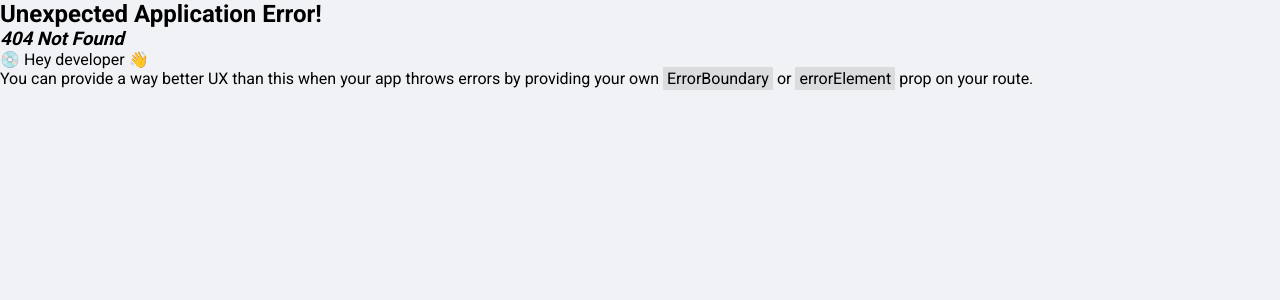
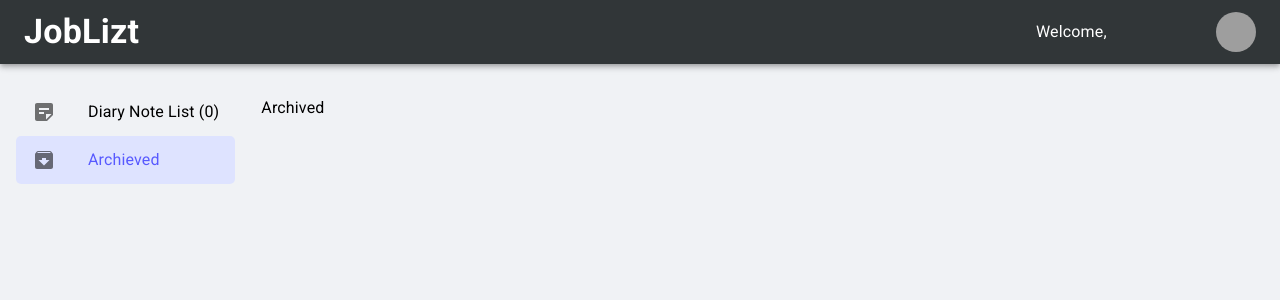
Before and after one commit to aldysprima/personal-diary, a React (Vite) app: page /archived in a window 1280 px wide. Before the commit this address had no page. Shown: the top 300 px of the page. Built offline with nearby package versions, Linux system fonts and the light colour scheme; grey boxes are pictures that could not be loaded.

Commit message:
paging and search feat in diary notes list

```diff
--- a/src/App.jsx
+++ b/src/App.jsx
@@ -2,6 +2,7 @@ import { createBrowserRouter, RouterProvider } from "react-router-dom";
 import Login from "./pages/Login";
 import NoteList from "./pages/NoteList";
 import NoteDetail from "./pages/NoteDetail";
+import Archived from "./pages/Archived";
 import "react-toastify/dist/ReactToastify.css";
 import { ToastContainer } from "react-toastify";
 import Register from "./pages/Register";
@@ -23,6 +24,10 @@ const router = createBrowserRouter([
     path: "/register",
     element: <Register />,
   },
+  {
+    path: "/archived",
+    element: <Archived />,
+  },
 ]);
 
 function App() {
--- a/src/components/AddNotes.jsx
+++ b/src/components/AddNotes.jsx
@@ -51,8 +51,8 @@ function AddPost() {
     <>
       <Tooltip
         onClick={(e) => setOpen(true)}
-        title="Add Notes"
-        sx={{ position: "fixed", bottom: 50, right: 100 }}
+        title="Add Diary Notes"
+        sx={{ position: "fixed", bottom: 20, right: 100 }}
       >
         <Fab color="primary" aria-label="add">
           <Add />
--- a/src/components/Sidebar.jsx
+++ b/src/components/Sidebar.jsx
@@ -9,23 +9,44 @@ import {
   ListItemText,
 } from "@mui/material";
 import { Archive, StickyNote2 } from "@mui/icons-material";
+import { noteStore } from "../store";
 
 function Sidebar() {
+  const activeStyle = {
+    color: "#585AFF",
+    width: "inherit",
+    background: "#dee3ff",
+    borderRadius: "5px",
+    textDecoration: "none",
+    display: "block",
+  };
+
+  const inactiveStyle = {
+    textDecoration: "none",
+    color: "black",
+  };
+  const total_data = noteStore((state) => state.total_data);
   return (
     <Box flex={1} p={2}>
       <Box position="fixed">
         <List>
-          <NavLink>
+          <NavLink
+            to="/note-list"
+            style={({ isActive }) => (isActive ? activeStyle : inactiveStyle)}
+          >
             <ListItem disablePadding>
               <ListItemButton>
                 <ListItemIcon>
                   <StickyNote2 />
                 </ListItemIcon>
-                <ListItemText primary="Homepage" />
+                <ListItemText primary={`Diary Note List (${total_data})`} />
               </ListItemButton>
             </ListItem>
           </NavLink>
-          <NavLink>
+          <NavLink
+            to="/archived"
+            style={({ isActive }) => (isActive ? activeStyle : inactiveStyle)}
+          >
             <ListItem disablePadding>
               <ListItemButton>
                 <ListItemIcon>
--- /dev/null
+++ b/src/pages/Archived.jsx
@@ -0,0 +1,20 @@
+import { Box, Typography } from "@mui/material";
+import React from "react";
+import Navbar from "../components/Navbar";
+import Sidebar from "../components/Sidebar";
+
+const Archived = () => {
+  return (
+    <>
+      <Navbar />
+      <Box display="flex">
+        <Sidebar />
+        <Box flex={5} padding={4}>
+          <Typography>Archived</Typography>
+        </Box>
+      </Box>
+    </>
+  );
+};
+
+export default Archived;
--- a/src/pages/NoteDetail.jsx
+++ b/src/pages/NoteDetail.jsx
@@ -18,12 +18,15 @@ const NoteDetail = () => {
   const [edit, setEdit] = useState(false);
   const [data, setData] = useState({});
 
+  //Capture new Value
   const handleChange = (e) => {
     setData({
       ...data,
       [e.target.name]: e.target.value,
     });
   };
+
+  //SUbmit Data
   const onConfirmEdit = () => {
     const dataToSubmit = {
       title: data.title,
--- a/src/pages/NoteList.jsx
+++ b/src/pages/NoteList.jsx
@@ -1,5 +1,11 @@
 import { useEffect, useState } from "react";
-import { Box, Grid, InputBase } from "@mui/material";
+import {
+  Box,
+  Grid,
+  InputBase,
+  Pagination,
+  CircularProgress,
+} from "@mui/material";
 import Navbar from "../components/Navbar";
 import Notes from "../components/Notes";
 import Sidebar from "../components/Sidebar";
@@ -9,7 +15,7 @@ import AddPost from "../components/AddNotes";
 import PopupConfirmation from "../components/PopupConfirmation";
 const NoteList = () => {
   const navigate = useNavigate();
-  const { notes, fetchNotes, isLoading, archieveNotes } = noteStore(
+  const { notes, fetchNotes, isLoading, archieveNotes, total_data } = noteStore(
     (state) => state
   );
   const [open, setOpen] = useState(false);
@@ -21,7 +27,6 @@ const NoteList = () => {
     setKeyword(e.target.value);
   };
 
-  console.log("KEYWORD :", keyword);
   //Handle Archieve feature
   const onClickArchieve = (id) => {
     setSelectedNoteId(id);
@@ -46,6 +51,7 @@ const NoteList = () => {
       <Box display="flex">
         <Sidebar />
         <Box flex={5} padding={4}>
+          <Box display="flex" justifyContent="space-between">
             <Box
               bgcolor="white"
               padding="0 10px"
@@ -63,6 +69,25 @@ const NoteList = () => {
                 onChange={handleSearch}
               />
             </Box>
+            <Pagination
+              count={Math.ceil(total_data / 10)}
+              color="primary"
+              onChange={(event, value) => {
+                fetchNotes(keyword, value);
+              }}
+            />
+          </Box>
+
+          {isLoading ? (
+            <Box
+              display="flex"
+              justifyContent="center"
+              alignItems="center"
+              height="70vh"
+            >
+              <CircularProgress size={60} />
+            </Box>
+          ) : (
             <Grid container spacing={2}>
               {notes
                 ? notes.map((note, index) => {
@@ -79,6 +104,8 @@ const NoteList = () => {
                   })
                 : null}
             </Grid>
+          )}
+
           <AddPost />
           <PopupConfirmation
             open={open}
--- a/src/store/index.js
+++ b/src/store/index.js
@@ -44,13 +44,21 @@ export const noteStore = create((set) => ({
   isLoading: false,
   notes: [],
   note: {},
-  fetchNotes: async (keyword) => {
+  total_data: 0,
+  fetchNotes: async (keyword, page = 1) => {
     set({ isLoading: true });
     try {
-      const response = await Axios.get(`/diary?search=${keyword}`, {
-        headers: generateHeadersConfig(),
+      const response = await Axios.get(
+        `/diary?search=${keyword}&page=${page}`,
+        {
+          headers: generateHeadersConfig(),
+        }
+      );
+      set({
+        notes: await response.data.data,
+        total_data: await response.data.total_data,
+        isLoading: false,
       });
-      set({ notes: await response.data.data, isLoading: false });
     } catch (error) {
       set({ isLoading: false });
       toast.error(
```
Lines whose indentation alone changed are shown as unchanged.
